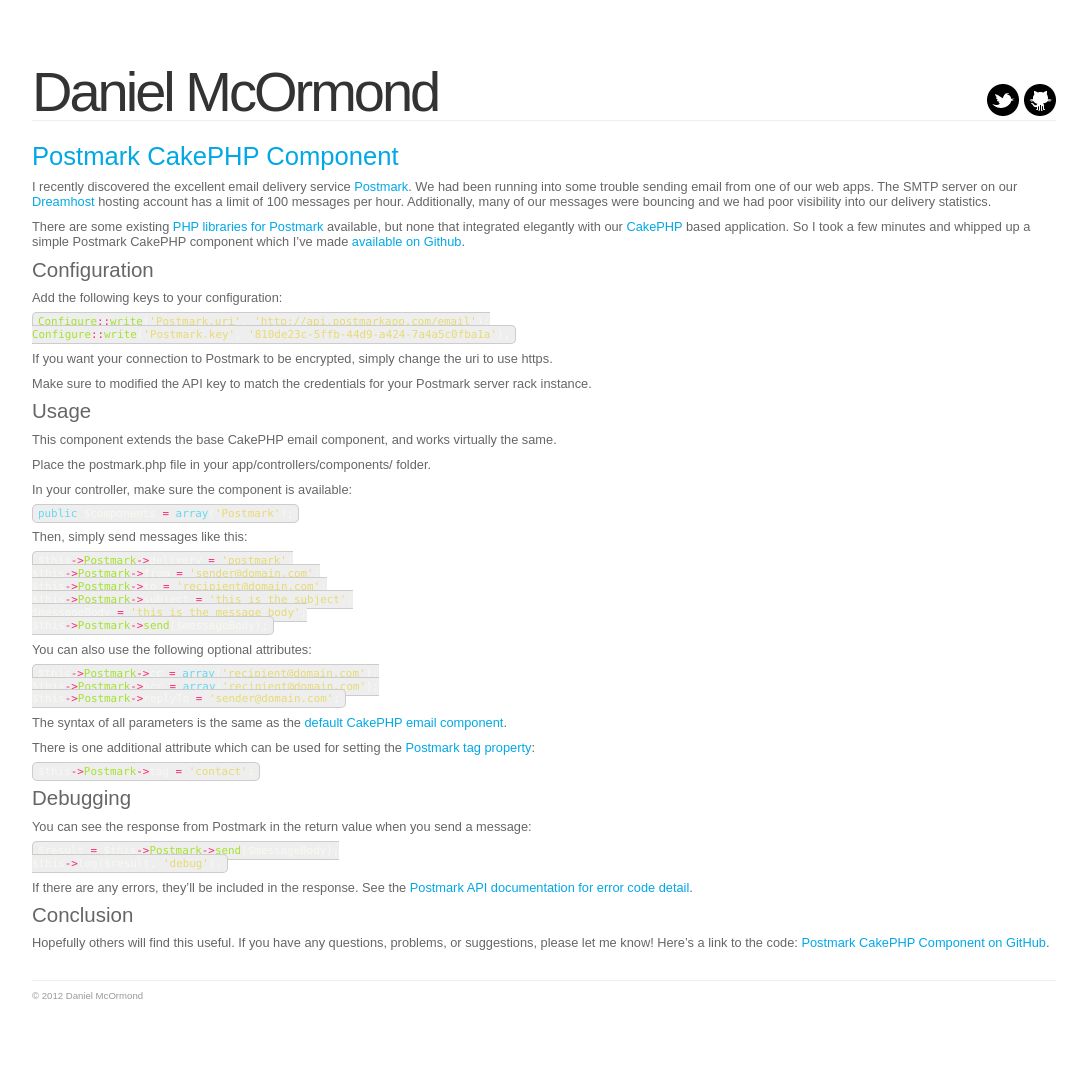
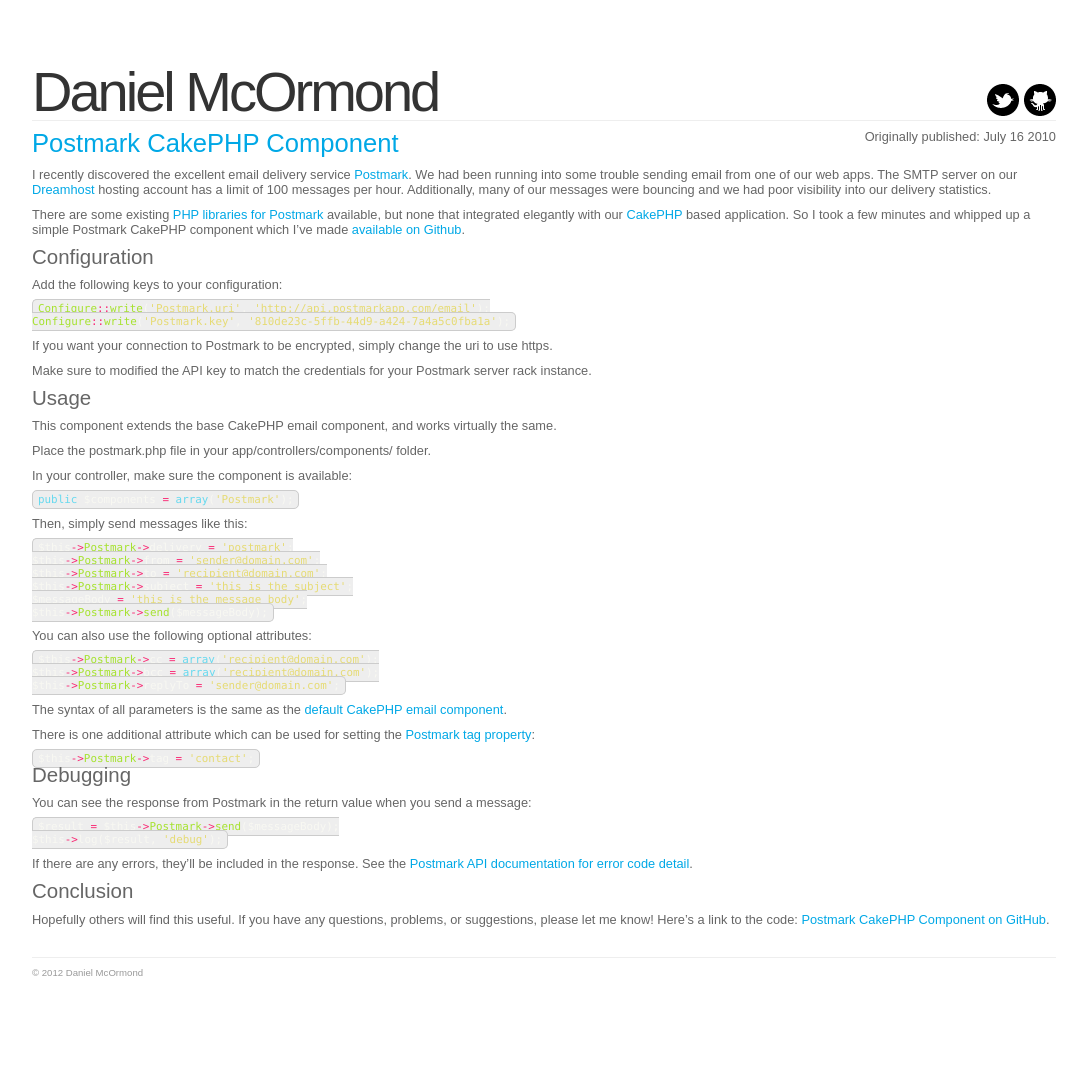
Before and after one commit to danielmcormond/danielmcormond.com, a Jekyll site: the page built from _posts/2010-07-16-postmark-cakephp-component.markdown, in a window 1280 px wide. Shown: the whole page, without its empty margins (96-1183 px from the left). Built offline with Jekyll 4.4.1, drawn with Linux system fonts in a browser that asks for light colours; comment, search, counter and statistics services are not loaded; after the commit the page ends 1041 px from its top, so only the background shows below that.

Commit message:
Added dates to posts layout

```diff
--- a/_config.yml
+++ b/_config.yml
@@ -1,3 +1,4 @@
 auto: true
 permalink: pretty
 pygments: true
+url: http://danielmcormond.com
--- a/_layouts/default.html
+++ b/_layouts/default.html
@@ -15,6 +15,7 @@
 		<link href="/css/reset.css" rel="stylesheet" type="text/css">
 		<link href="/css/style.css" rel="stylesheet" type="text/css">
 		<link href="/css/pygments.css" rel="stylesheet" type="text/css">
+		<link href="http://domain/humans.txt" rel="author" type="text/plain">
 		<script type="text/javascript" src="http://use.typekit.com/nop2ftb.js"></script>
 		<script type="text/javascript">try{Typekit.load();}catch(e){}</script>
 		<script type="text/javascript">
@@ -31,8 +32,6 @@
 	<body>
 		<div id="container">
 			<header>
-				<!-- Basic Social Media Icons by Rogie King http://rog.ie/
-					http://www.finegoodsmarket.com/product/basic-social-media-icons -->
 				<ul id="links">
 					<li><a href="http://twitter.com/DanielMcOrmond"><img src="/img/twitter.png" alt="Twitter" /></a></li>
 					<li class="last"><a href="http://github.com/DanielMcOrmond"><img src="/img/github_alt.png" alt="GitHub" /></a></li>
--- a/_layouts/post.html
+++ b/_layouts/post.html
@@ -1,6 +1,8 @@
 ---
 layout: default
 ---
+
+<span class="date">Originally published: {{ page.date | date: "%B %d %Y" }}</span>
 
 <h1><a href="{{ page.url }}">{{ page.title }}</a></h1>
 
--- a/css/style.css
+++ b/css/style.css
@@ -8,7 +8,6 @@
 }
 
 h1, h2, h3, h4, h5, h6 {
-	margin-top: 0.5em;
 }
 h1 { font-size: 200%; }
 h2 { font-size: 180%; }
@@ -190,3 +189,7 @@
 	border: none;
 	padding: inherit;
 }
+
+span.date {
+	float: right;
+}
```
